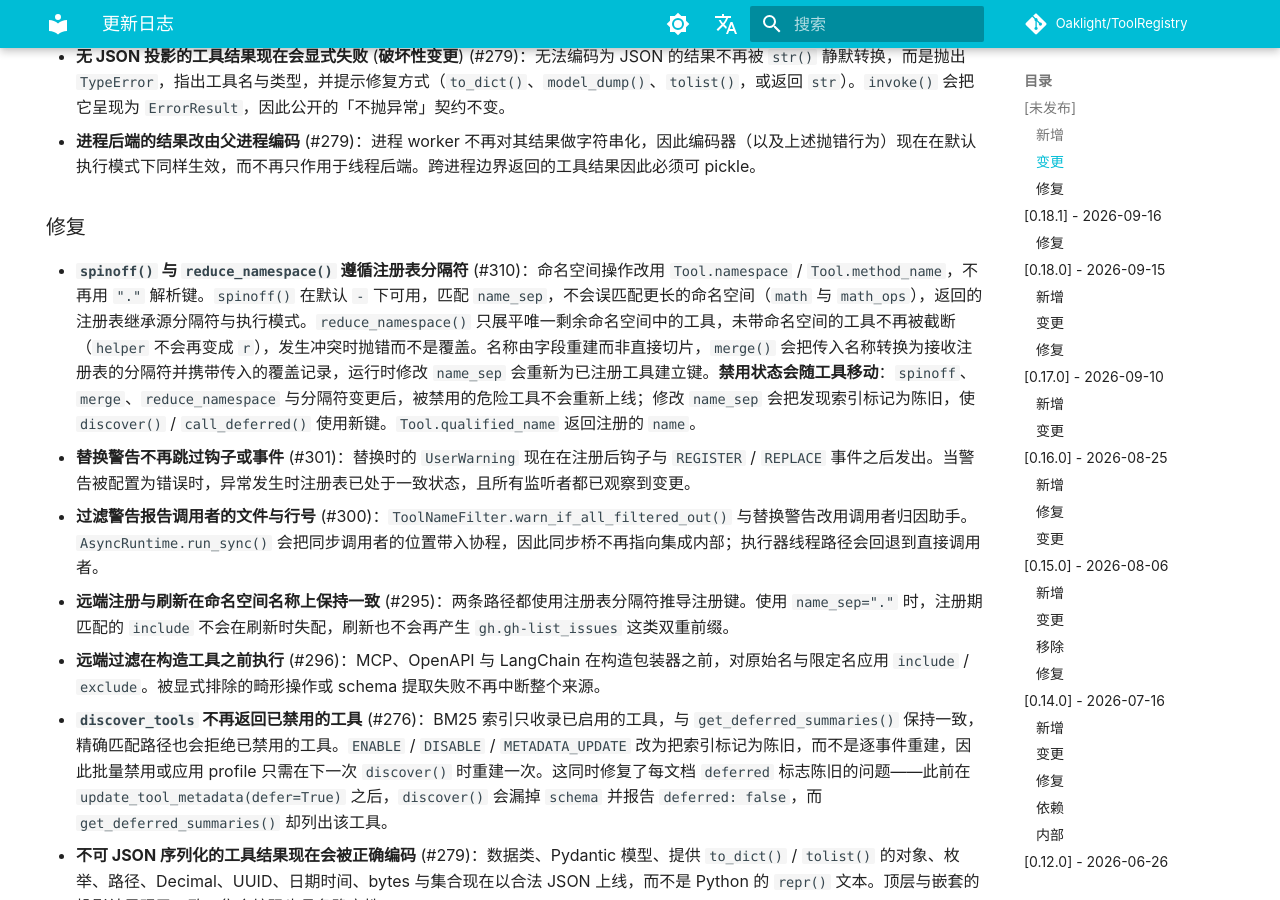
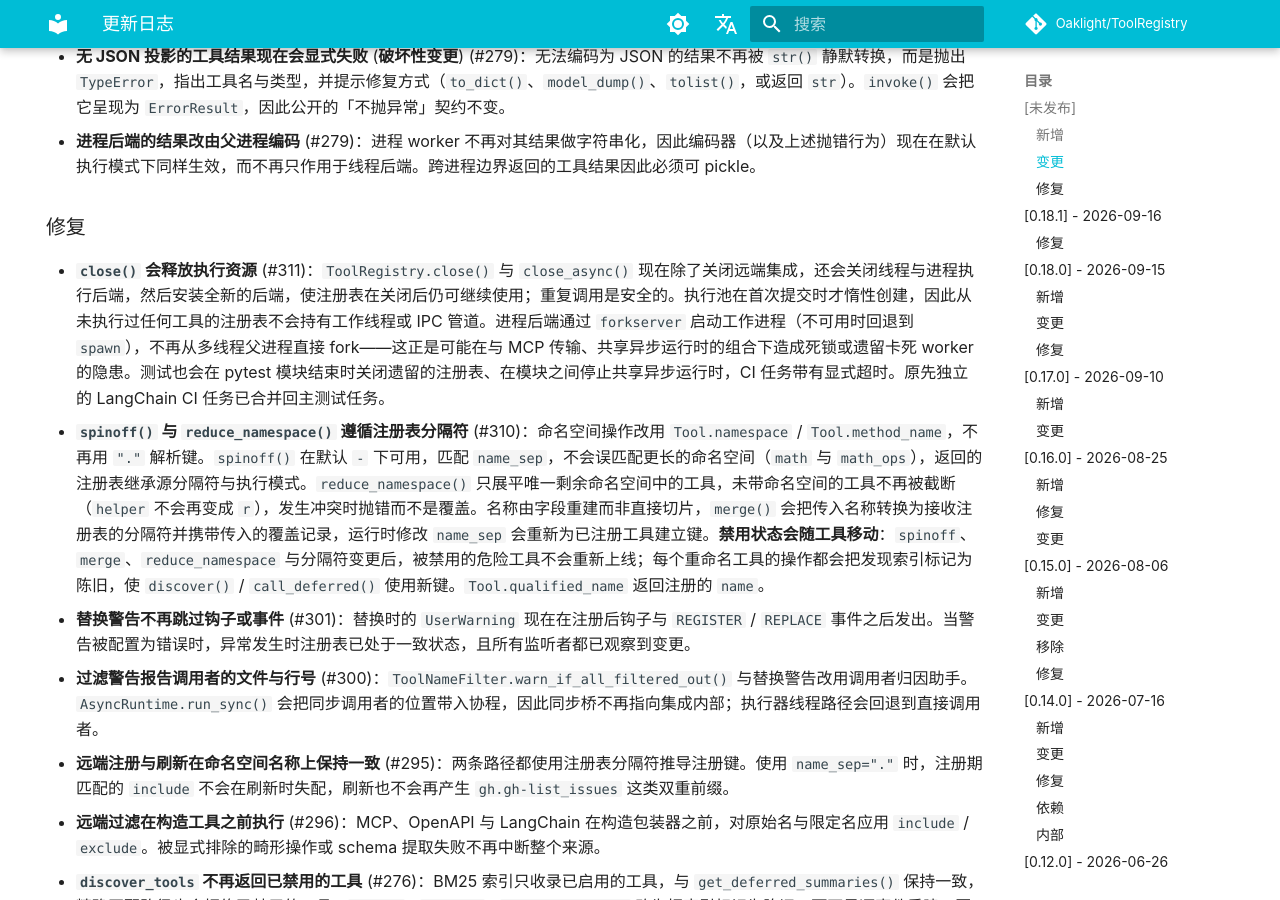
Before and after one commit to Oaklight/ToolRegistry, an MkDocs documentation site: the page built from docs/changelog.md, in a window 1280 px wide and 900 px high, scrolled down 1944 px. Built offline with MkDocs 1.6.1 and Material for MkDocs 9.7.7, drawn with Linux system fonts in a browser that asks for light colours; some web fonts are replaced; comment, search, counter and statistics services are not loaded.

Commit message:
docs: record execution-resource lifecycle fix (#311)

```diff
--- a/docs/changelog.md
+++ b/docs/changelog.md
@@ -39,7 +39,8 @@ hide:
 
 ### 修复
 
-- **`spinoff()` 与 `reduce_namespace()` 遵循注册表分隔符** (#310)：命名空间操作改用 `Tool.namespace` / `Tool.method_name`，不再用 `"."` 解析键。`spinoff()` 在默认 `-` 下可用，匹配 `name_sep`，不会误匹配更长的命名空间（`math` 与 `math_ops`），返回的注册表继承源分隔符与执行模式。`reduce_namespace()` 只展平唯一剩余命名空间中的工具，未带命名空间的工具不再被截断（`helper` 不会再变成 `r`），发生冲突时抛错而不是覆盖。名称由字段重建而非直接切片，`merge()` 会把传入名称转换为接收注册表的分隔符并携带传入的覆盖记录，运行时修改 `name_sep` 会重新为已注册工具建立键。**禁用状态会随工具移动**：`spinoff`、`merge`、`reduce_namespace` 与分隔符变更后，被禁用的危险工具不会重新上线；修改 `name_sep` 会把发现索引标记为陈旧，使 `discover()` / `call_deferred()` 使用新键。`Tool.qualified_name` 返回注册的 `name`。
+- **`close()` 会释放执行资源** (#311)：`ToolRegistry.close()` 与 `close_async()` 现在除了关闭远端集成，还会关闭线程与进程执行后端，然后安装全新的后端，使注册表在关闭后仍可继续使用；重复调用是安全的。执行池在首次提交时才惰性创建，因此从未执行过任何工具的注册表不会持有工作线程或 IPC 管道。进程后端通过 `forkserver` 启动工作进程（不可用时回退到 `spawn`），不再从多线程父进程直接 fork——这正是可能在与 MCP 传输、共享异步运行时的组合下造成死锁或遗留卡死 worker 的隐患。测试也会在 pytest 模块结束时关闭遗留的注册表、在模块之间停止共享异步运行时，CI 任务带有显式超时。原先独立的 LangChain CI 任务已合并回主测试任务。
+- **`spinoff()` 与 `reduce_namespace()` 遵循注册表分隔符** (#310)：命名空间操作改用 `Tool.namespace` / `Tool.method_name`，不再用 `"."` 解析键。`spinoff()` 在默认 `-` 下可用，匹配 `name_sep`，不会误匹配更长的命名空间（`math` 与 `math_ops`），返回的注册表继承源分隔符与执行模式。`reduce_namespace()` 只展平唯一剩余命名空间中的工具，未带命名空间的工具不再被截断（`helper` 不会再变成 `r`），发生冲突时抛错而不是覆盖。名称由字段重建而非直接切片，`merge()` 会把传入名称转换为接收注册表的分隔符并携带传入的覆盖记录，运行时修改 `name_sep` 会重新为已注册工具建立键。**禁用状态会随工具移动**：`spinoff`、`merge`、`reduce_namespace` 与分隔符变更后，被禁用的危险工具不会重新上线；每个重命名工具的操作都会把发现索引标记为陈旧，使 `discover()` / `call_deferred()` 使用新键。`Tool.qualified_name` 返回注册的 `name`。
 - **替换警告不再跳过钩子或事件** (#301)：替换时的 `UserWarning` 现在在注册后钩子与 `REGISTER` / `REPLACE` 事件之后发出。当警告被配置为错误时，异常发生时注册表已处于一致状态，且所有监听者都已观察到变更。
 - **过滤警告报告调用者的文件与行号** (#300)：`ToolNameFilter.warn_if_all_filtered_out()` 与替换警告改用调用者归因助手。`AsyncRuntime.run_sync()` 会把同步调用者的位置带入协程，因此同步桥不再指向集成内部；执行器线程路径会回退到直接调用者。
 - **远端注册与刷新在命名空间名称上保持一致** (#295)：两条路径都使用注册表分隔符推导注册键。使用 `name_sep="."` 时，注册期匹配的 `include` 不会在刷新时失配，刷新也不会再产生 `gh.gh-list_issues` 这类双重前缀。
```
